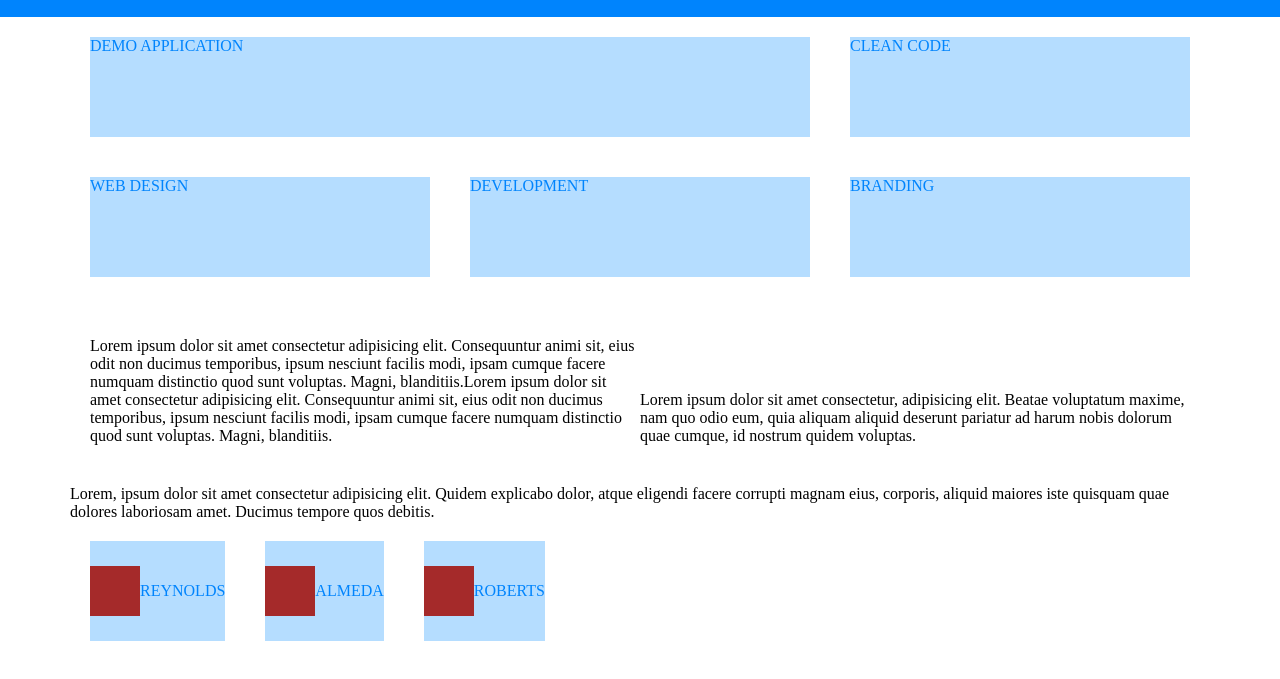
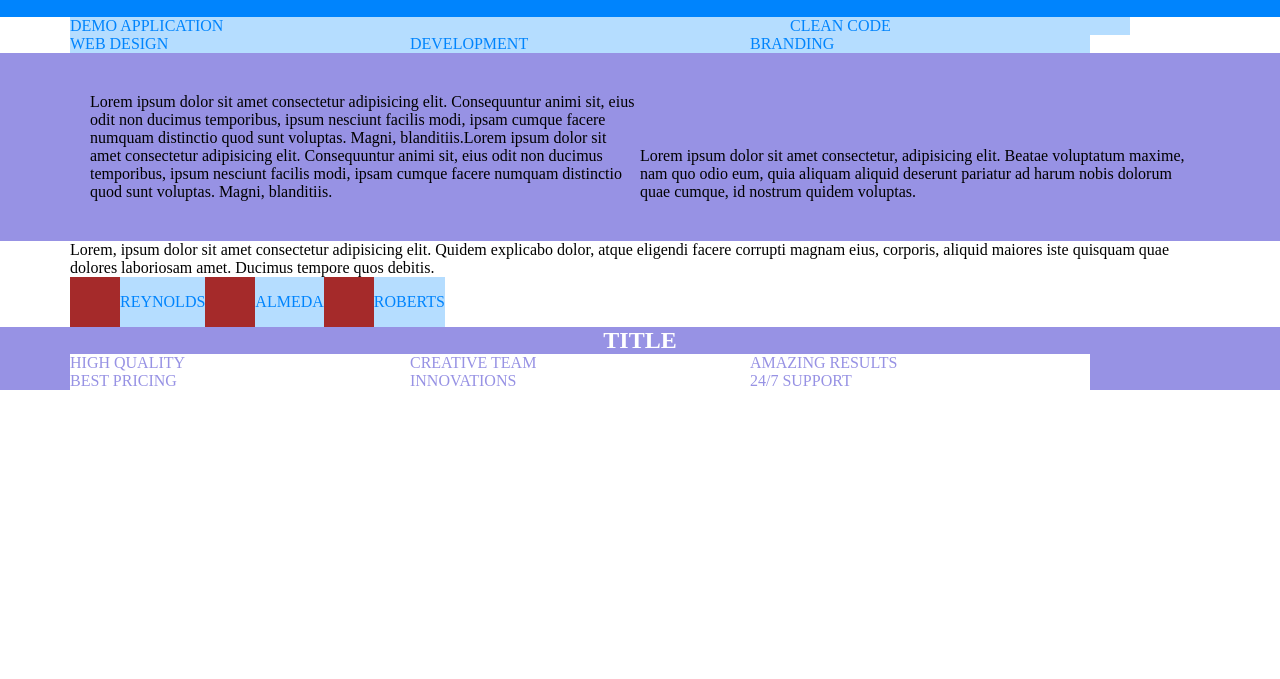
Before and after one commit to 32Fire32/htmlcss-responsive-layout, a plain HTML site: page index.html in a window 1280 px wide. Shown: the part 41-720 px from the top of the page. Drawn offline with Linux system fonts and the light colour scheme.

Commit message:
struttura sezione quarta

```diff
--- a/css/main.css
+++ b/css/main.css
@@ -5,9 +5,6 @@
 .box {
     background-color: var(--color-lightblue);
     color: var(--color-blue);
-    height: 6.25rem;
-    margin: 1.25rem;
-
 }
 
 /* REGOLE RESPONSIVE */
@@ -24,6 +21,10 @@
 }
 
 /* SECTION STRATEGIC */
+
+.strategic {
+    background-color: var(--color-purple);
+}
 
 .strategic .row {
     padding: 1.25rem;
@@ -72,3 +73,35 @@
             flex-direction: row ;
         }
     }
+
+    /* SECTION BENEFITS */
+
+    .benefits {
+        background-color: var(--color-purple);
+        color: var(--color-purple);
+    }
+
+    .benefits .col {
+        background-color: #fff;
+    }
+
+    .benefits h2 {
+        color:#fff;
+        text-align: center;
+    }
+
+    /* REGOLE RESPONSIVE */
+
+    /* Tablet */
+    @media screen and (min-width: 768px) {
+        .benefits .col {
+            width:calc(100% / 2 - 40px);
+        }
+    }
+
+    /* Desktop */
+    @media screen and (min-width: 992px) {
+        .benefits .col {
+            width:calc(100% / 3 - 40px);
+        }
+    }
--- a/index.html
+++ b/index.html
@@ -71,7 +71,20 @@
                 </div>
             </div>
         </section>
+        <section class="benefits">
+            <div class="container">
+                    <h2>TITLE</h2>
+                    <div class="row">
+                        <div class="col">HIGH QUALITY</div>
+                        <div class="col">CREATIVE TEAM</div>
+                        <div class="col">AMAZING RESULTS</div>
+                        <div class="col">BEST PRICING</div>
+                        <div class="col">INNOVATIONS</div>
+                        <div class="col">24/7 SUPPORT</div>
+                    </div>
+            </div>
+        </section>
     </main>
-    <footer></footer>
+    <footer ></footer>
 </body>
 </html>
```
